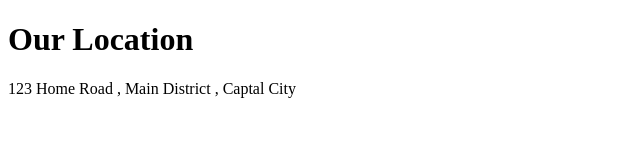
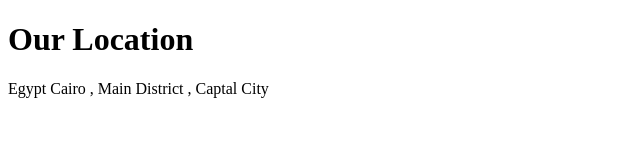
Before and after one commit to HazemHamdy7/test_in_backend_level_one, a plain HTML site: page loctation.html in a window 1280 px wide. Shown: the whole page, without its empty margins (0-640 px from the left). Drawn offline with Linux system fonts and the light colour scheme.

```diff
--- a/loctation.html
+++ b/loctation.html
@@ -1,16 +1,12 @@
 <!DOCTYPE html>
-
 <html>
-
 <head>
     <title> Little lemon </title>
 </head>
-
 <body>
-
     <h1> Our Location</h1>
     <p>
-        123 Home Road , Main District , Captal City
+       Egypt Cairo , Main District , Captal City
     </p>
 </body>
 </html>
```
